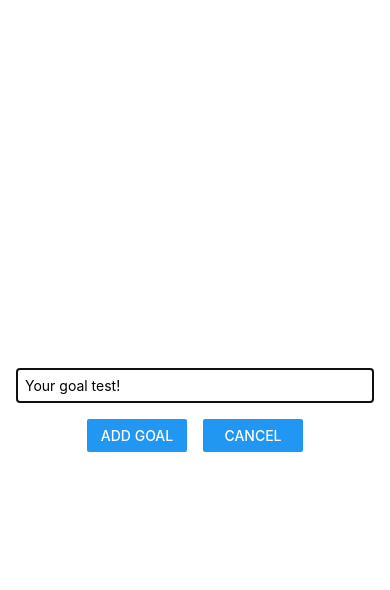
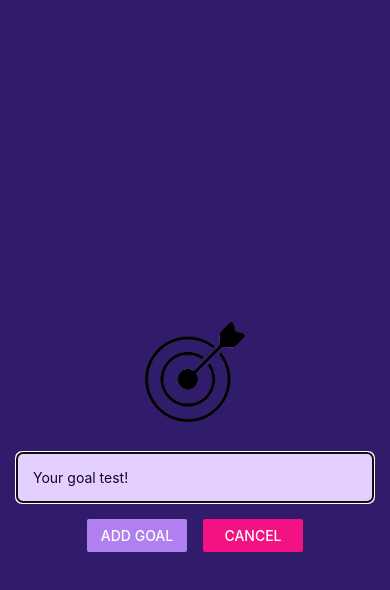
Before and after one commit to vaibhavshah0201/GoalApp, a React Native app: screen / in a window 390 px wide. Both pictures are taken after a click on the button "ADD NEW GOAL". Shown: the top 590 px of the page. Built offline with nearby package versions, Linux system fonts and the light colour scheme.

Commit message:
Color changes

```diff
--- a/App.js
+++ b/App.js
@@ -27,11 +27,9 @@ const App = () => {
   };
 
   const deleteGoalHandler = id => {
-    console.log(id);
     setGoalList(currentGoalList => {
       return currentGoalList.filter(item => item.id !== id);
     });
-    console.log(goalList);
   };
 
   return (
--- a/app.json
+++ b/app.json
@@ -1,4 +1,5 @@
 {
   "name": "GoalApp",
-  "displayName": "GoalApp"
+  "displayName": "GoalApp",
+  "backgroundColor": "#1e085a"
 }
--- a/src/components/GoalInput.js
+++ b/src/components/GoalInput.js
@@ -1,5 +1,5 @@
 import {useState} from 'react';
-import {Button, Modal, StyleSheet, TextInput, View} from 'react-native';
+import {Button, Image, Modal, StyleSheet, TextInput, View} from 'react-native';
 
 const GoalInput = props => {
   const [enteredGoalText, setEnteredGoalText] = useState('');
@@ -16,6 +16,7 @@ const GoalInput = props => {
   return (
     <Modal visible={props.visible} animationType="slide">
       <View style={styles.inputContainer}>
+        <Image style={styles.image} source={require('../../assets/images/goal.png')} />
         <TextInput
           style={styles.textInput}
           onChangeText={inputGoalText}
@@ -24,10 +25,10 @@ const GoalInput = props => {
         />
         <View style={styles.buttonContainer}>
           <View style={styles.button}>
-            <Button title="Add Goal" onPress={addGoalTolList} />
+            <Button title="Add Goal" onPress={addGoalTolList} color='#b180f0'/>
           </View>
           <View style={styles.button}>
-            <Button title="Cancel" onPress={props.onClose} />
+            <Button title="Cancel" onPress={props.onClose} color='#f31282'/>
           </View>
         </View>
       </View>
@@ -44,15 +45,16 @@ const styles = StyleSheet.create({
     flexDirection: 'column',
     justifyContent: 'center',
     alignItems: 'center',
-    marginBottom: 24,
-    borderBottomColor: '#cccccc',
-    borderBottomWidth: 1,
+    backgroundColor: '#311b6b'
   },
   textInput: {
     borderWidth: 1,
-    borderColor: 'grey',
+    borderColor: '#e4d0ff',
+    backgroundColor: '#e4d0ff',
+    color: '#120438',
+    borderRadius: 6,
     width: '100%',
-    padding: 8,
+    padding: 16,
   },
   buttonContainer: {
     marginTop: 16,
@@ -61,5 +63,10 @@ const styles = StyleSheet.create({
   button: {
     width: 100,
     marginHorizontal: 8
+  },
+  image: {
+    width: 100,
+    height: 100,
+    margin: 30
   }
 });
```
Also changed, not shown: assets/images/goal.png (added).
